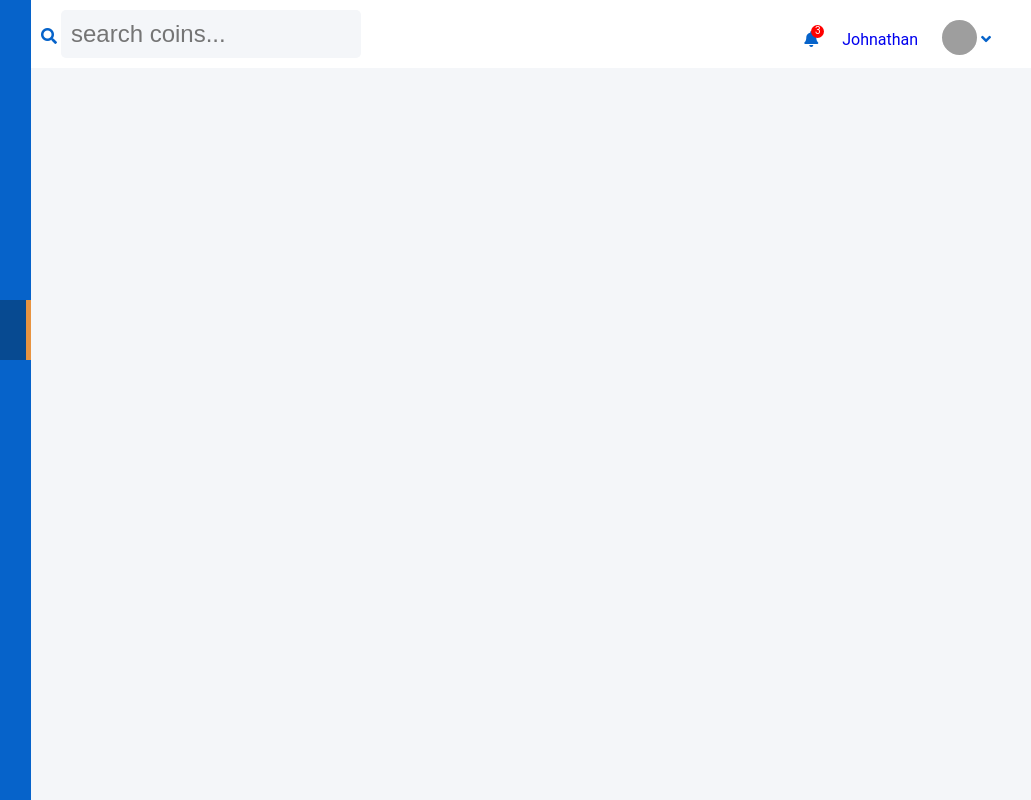
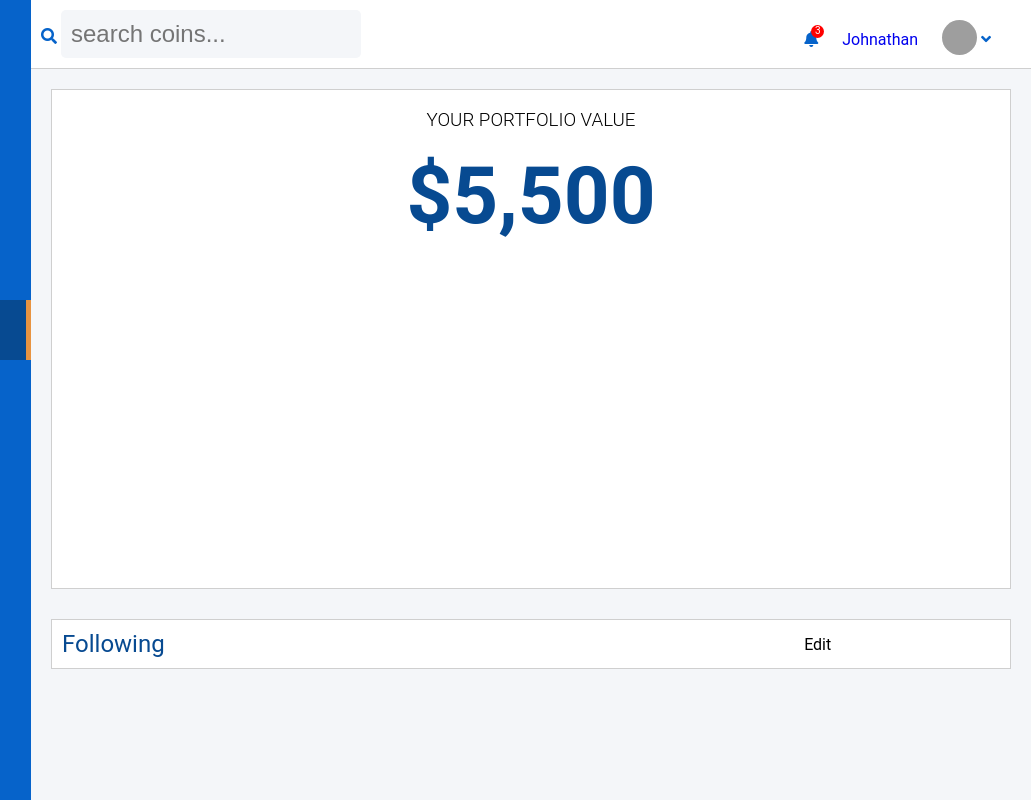
Before and after one commit to LeeTheTweak/coin-central, a website: page public/index.html in a window 1280 px wide. Shown: the full height of the page, 249-1280 px from the left. Drawn offline with Linux system fonts and the light colour scheme; grey boxes are pictures that could not be loaded; a web font is replaced by a local one.

Commit message:
Adding in the contents area.

```diff
--- a/public/index.html
+++ b/public/index.html
@@ -37,7 +37,21 @@
 
         <!-- The Main contents -->
         <div class="mainContents">
+            <div class="chart">
+                <h3>YOUR PORTFOLIO VALUE</h3>
+                <h1>$5,500</h1>
+            </div>
+            <section class="miniChartArea">
+                <table class="miniTable" width="100%" align="center" cellpadding="0" cellspacing="0">
+                    <tr>
+                        <td class="activeMini">Following</td>
+                        <td>Edit</td>
+                    </tr>
+                    <tr>
 
+                    </tr>
+                </table>
+            </section>
         </div>
     </body>
 </html>
--- a/public/styles.scss
+++ b/public/styles.scss
@@ -1,5 +1,8 @@
 @import "variables";
 
+html {
+    height: 100%;
+}
 * {
     box-sizing: border-box;
 }
@@ -55,10 +58,12 @@ body {
         }
     }
 }
+/* The Header section */
 header {
     margin-left: 280px;
     padding: 10px;
     background: $white;
+    border-bottom: 1px solid $darkGrey;
 
     .search-area {
         .fas {
@@ -126,7 +131,43 @@ header {
         }
     }
 }
+/* The Main Contents Area */
+.mainContents {
+    margin-left: 280px;
+    padding: 20px;
+    width: auto;
 
-.mainContents {
+    .chart {
+        width: 100%;
+        height: 500px;
+        background-color: $white;
+        border: 1px solid $darkGrey;
 
+        h3 {
+            text-align: center;
+            font-weight: 300;
+        }
+        h1 {
+            text-align: center;
+            font-size: 5rem;
+            margin: 0;
+            padding: 0;
+            color: $darkBlue;
+        }
+    }
+    .miniChartArea {
+        margin-top:30px;
+        background-color: $white;
+        border: 1px solid $darkGrey;
+
+        .miniTable {
+            padding: 10px;
+            font-size: 100%;
+
+            .activeMini {
+                color: $darkBlue;
+                font-size: 1.5rem;
+            }
+        }
+    }
 }
```
Also changed, not shown: public/styles.css, 1 other file.
